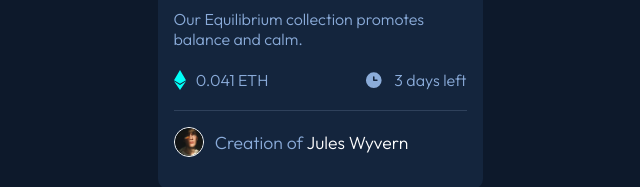
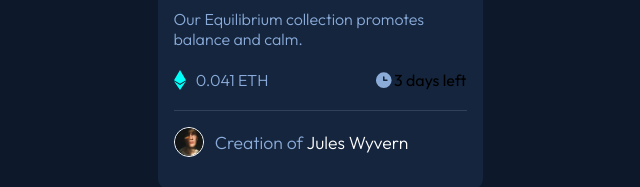
Before and after one commit to Rajiv-0920/NFT-preview-card-component, a plain HTML site: page index.html in a window 1280 px wide. Shown: the part 492-679 px from the top of the page, without its empty margins (320-960 px from the left). Drawn offline with Linux system fonts and the light colour scheme.

Commit message:
Update index.html

```diff
--- a/index.html
+++ b/index.html
@@ -24,7 +24,7 @@
           </div>
           <div class="nft-box">
             <img src="images/icon-clock.svg" alt="" />
-            <p class="nft-text">3 days left</p>
+            <p>3 days left</p>
           </div>
         </div>
         <div class="profile">
```
